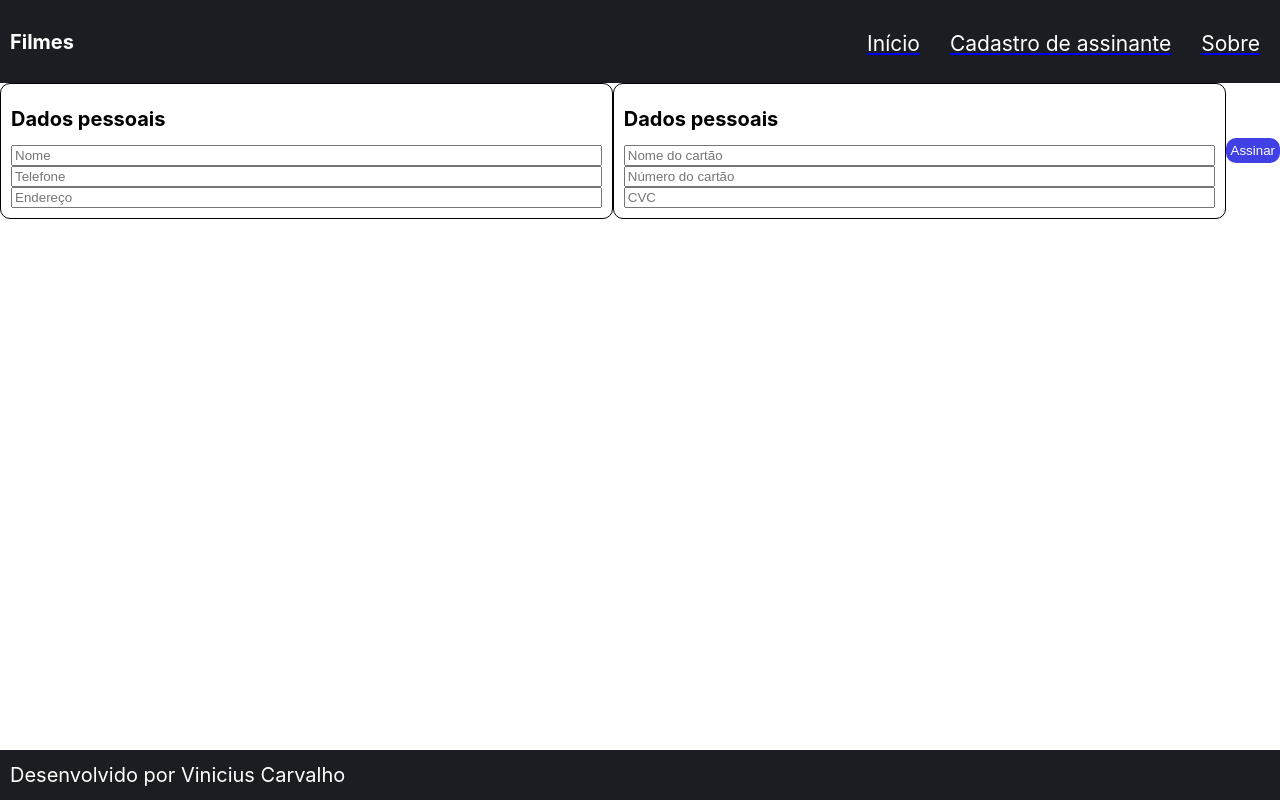
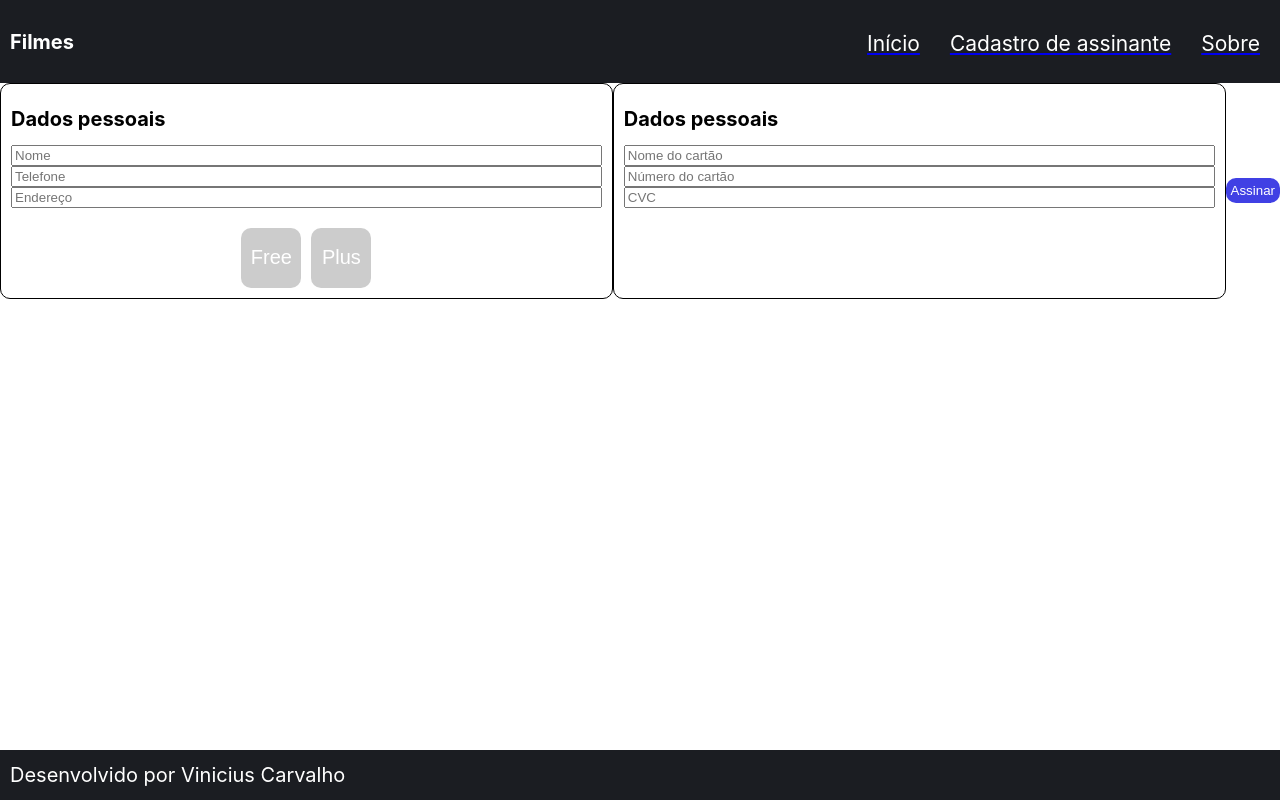
Before and after one commit to ViniciusGuterres/movie-catalog, a React (Create React App) app in the folder web/: page /register in a window 1280 px wide. Built offline with nearby package versions, Linux system fonts and the light colour scheme.

Commit message:
Adding plan type buttons

```diff
--- a/web/src/views/Register/Register.css
+++ b/web/src/views/Register/Register.css
@@ -25,3 +25,29 @@
     width: 100%;
     height: 100%;
 }
+
+.button-plan-type-container {
+    display: flex;
+    gap: 10px;
+    justify-content: center;
+    align-items: center;
+    margin-top: 20px;
+}
+
+.button-plan-type {
+    border-radius: 10px;
+    width: 60px;
+    height: 60px;
+    cursor: pointer;
+    background-color: #ccc;
+    font-size: 20px;
+}
+
+.button-plan-type-active {
+    border-radius: 10px;
+    width: 60px;
+    height: 60px;
+    cursor: pointer;
+    background-color: blueviolet;
+    font-size: 20px;
+}
--- a/web/src/views/Register/Register.jsx
+++ b/web/src/views/Register/Register.jsx
@@ -9,6 +9,7 @@ export default function Register() {
     const [name, setName] = useState('');
     const [tel, setTel] = useState('');
     const [address, setAddress] = useState('');
+    const [planType, setPlanType] = useState('');
 
     // credit card states
     const [creditCardCVCValue, setCreditCardCVCValue] = useState('');
@@ -40,13 +41,27 @@ export default function Register() {
             tel,
             address,
             creditCardCVCValue,
+            creditCardNumberValue,
             creditCardNameValue,
+            planType
         };
 
-        console.log('User: ', userReturnObj);
+        if (
+            !name ||
+            !tel ||
+            !address ||
+            !creditCardCVCValue ||
+            !creditCardNameValue ||
+            !creditCardNumberValue ||
+            !planType
+        ) {
+            alert('Por favor, preencha todos os campos');
+        } else {
+            console.log('User: ', userReturnObj);
 
-        cleanForms();
-        alert('Usuário cadastrado com sucesso');
+            cleanForms();
+            alert('Usuário cadastrado com sucesso');
+        }
     }
 
     const cleanForms = () => {
@@ -91,8 +106,20 @@ export default function Register() {
                             onChange={event => setAddress(event.target.value)}
                         />
 
-                        <div>
+                        <div className='button-plan-type-container'>
+                            <button
+                                className={planType == 'free' ? 'button-plan-type-active' : 'button-plan-type'}
+                                onClick={() => setPlanType('free')}
+                            >
+                                Free
+                            </button>
 
+                            <button
+                                className={planType == 'plus' ? 'button-plan-type-active' : 'button-plan-type'}
+                                onClick={() => setPlanType('plus')}
+                            >
+                                Plus
+                            </button>
                         </div>
                     </div>
 
@@ -111,7 +138,7 @@ export default function Register() {
                             placeholder='Número do cartão'
                             type='number'
                             max="20"
-                            maxLength = "20"
+                            maxLength="20"
                             value={creditCardNumberValue}
                             onChange={handleCreditCardNumberValueChange}
                         />
@@ -120,14 +147,10 @@ export default function Register() {
                             placeholder='CVC'
                             type='password'
                             max="3"
-                            maxLength = "3"
+                            maxLength="3"
                             value={creditCardCVCValue}
                             onChange={handleCreditCardCVCValueChange}
                         />
-
-                        <div>
-
-                        </div>
                     </form>
                 </div>
 
```
